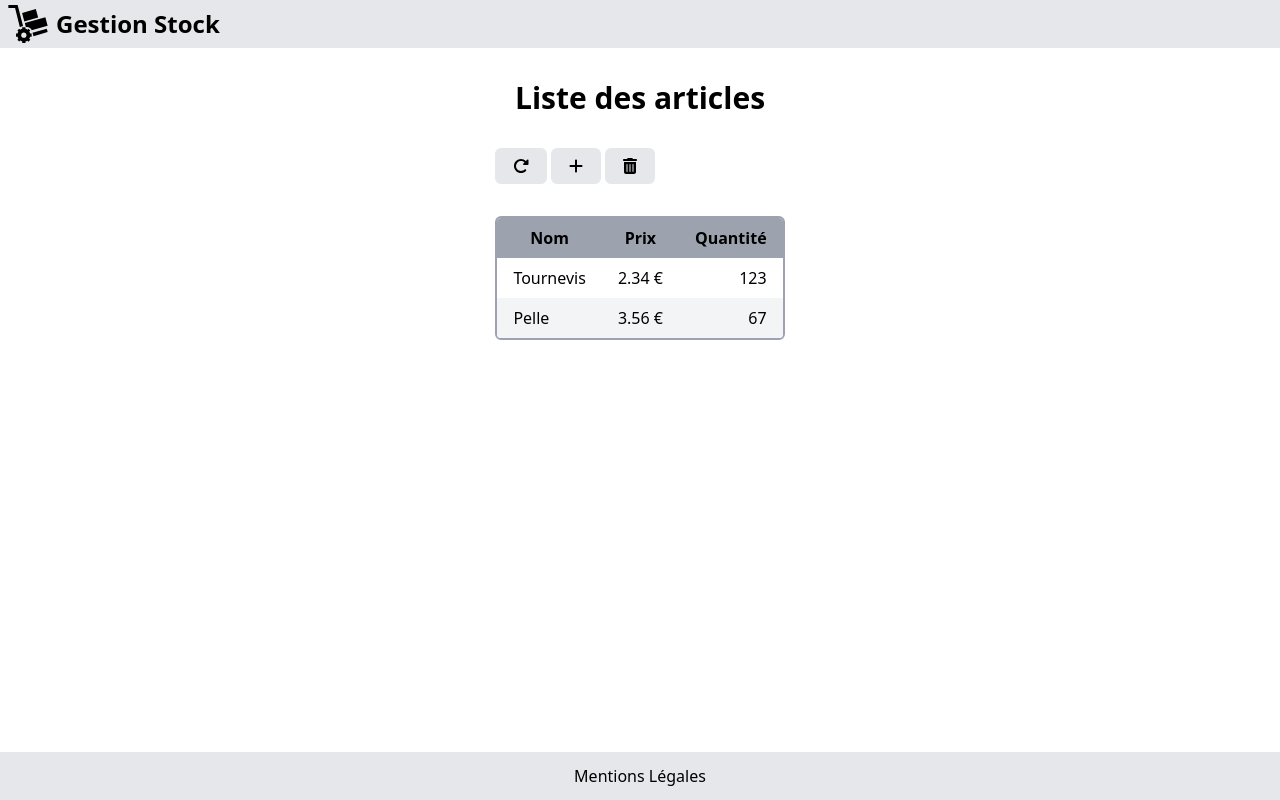
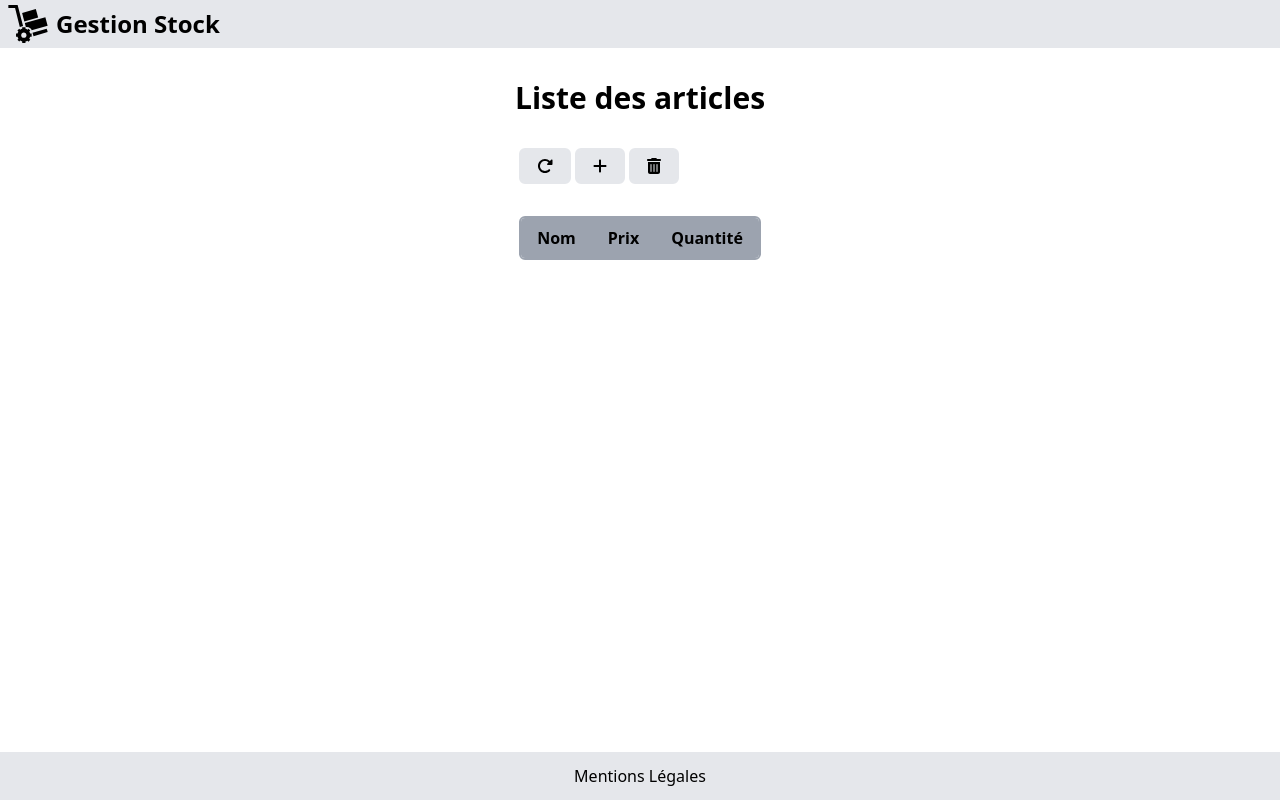
Before and after one commit to jlg-formation/tjscv1-mars-2024, a React (Vite) app in the folder front/: page /stock in a window 1280 px wide. Built offline with nearby package versions, Linux system fonts and the light colour scheme.

Commit message:
dev: added zustand store

```diff
--- a/front/package.json
+++ b/front/package.json
@@ -16,7 +16,8 @@
     "@fortawesome/react-fontawesome": "^0.2.0",
     "react": "^18.2.0",
     "react-dom": "^18.2.0",
-    "react-router-dom": "^6.22.3"
+    "react-router-dom": "^6.22.3",
+    "zustand": "^4.5.2"
   },
   "devDependencies": {
     "@types/react": "^18.2.66",
--- a/front/src/stock/interfaces/Article.ts
+++ b/front/src/stock/interfaces/Article.ts
@@ -1,6 +1,10 @@
+import { New } from './utils';
+
 export interface Article {
   id: string;
   name: string;
   price: number;
   qty: number;
 }
+
+export type NewArticle = New<Article>;
--- /dev/null
+++ b/front/src/stock/interfaces/utils.ts
@@ -0,0 +1 @@
+export type New<T extends object> = Omit<T, 'id'>;
--- /dev/null
+++ b/front/src/stock/store/articleStore.ts
@@ -0,0 +1,44 @@
+import { create } from 'zustand';
+import { Article, NewArticle } from '../interfaces/Article';
+
+export interface ArticleStore {
+  articles: Article[];
+  refresh: () => void;
+  add: (newArticle: NewArticle) => void;
+  remove: (ids: string[]) => void;
+}
+
+export const useArticleStore = create<ArticleStore>((set) => {
+  const articles: Article[] = [];
+
+  const refresh = () => {
+    set({
+      articles: [
+        { id: 'a1', name: 'Tournevis', price: 2.34, qty: 123 },
+        { id: 'a2', name: 'Pelle', price: 3.56, qty: 67 },
+      ],
+    });
+  };
+
+  const add = (newArticle: NewArticle) => {
+    console.log('adding newArticle: ', newArticle);
+    const article = { ...newArticle, id: window.crypto.randomUUID() };
+    set((state: { articles: Article[] }) => ({
+      articles: [...state.articles, article],
+    }));
+  };
+
+  const remove = (ids: string[]) => {
+    console.log('remove articles with ids: ', ids);
+    set((state: { articles: Article[] }) => ({
+      articles: state.articles.filter((a) => ids.includes(a.id)),
+    }));
+  };
+
+  return {
+    articles,
+    refresh,
+    add,
+    remove,
+  };
+});
--- a/front/src/stock/views/ListView.tsx
+++ b/front/src/stock/views/ListView.tsx
@@ -7,24 +7,17 @@ import { FontAwesomeIcon } from '@fortawesome/react-fontawesome';
 import { useState } from 'react';
 import { Link } from 'react-router-dom';
 import Main from '../../widgets/Main';
-import { Article } from '../interfaces/Article';
+import { useArticleStore } from '../store/articleStore';
 
 function ListView() {
   const [errorMsg, setErrorMsg] = useState('');
-  const [articles, setarticles] = useState<Article[]>([
-    { id: 'a1', name: 'Tournevis', price: 2.34, qty: 123 },
-    { id: 'a2', name: 'Pelle', price: 3.56, qty: 67 },
-  ]);
+  const articleStore = useArticleStore();
 
   console.log('rendering ListView');
 
   const handleRefresh = () => {
     setErrorMsg('coucou');
-
-    setarticles([
-      ...articles,
-      { id: window.crypto.randomUUID(), name: 'Pioche', price: 2.34, qty: 123 },
-    ]);
+    articleStore.refresh();
   };
 
   return (
@@ -52,7 +45,7 @@ function ListView() {
             </tr>
           </thead>
           <tbody>
-            {articles.map((a) => {
+            {articleStore.articles.map((a) => {
               return (
                 <tr key={a.id}>
                   <td className="name">{a.name}</td>
```
Also changed, not shown: 1 other file (tests, documents, lock files or other folders).
